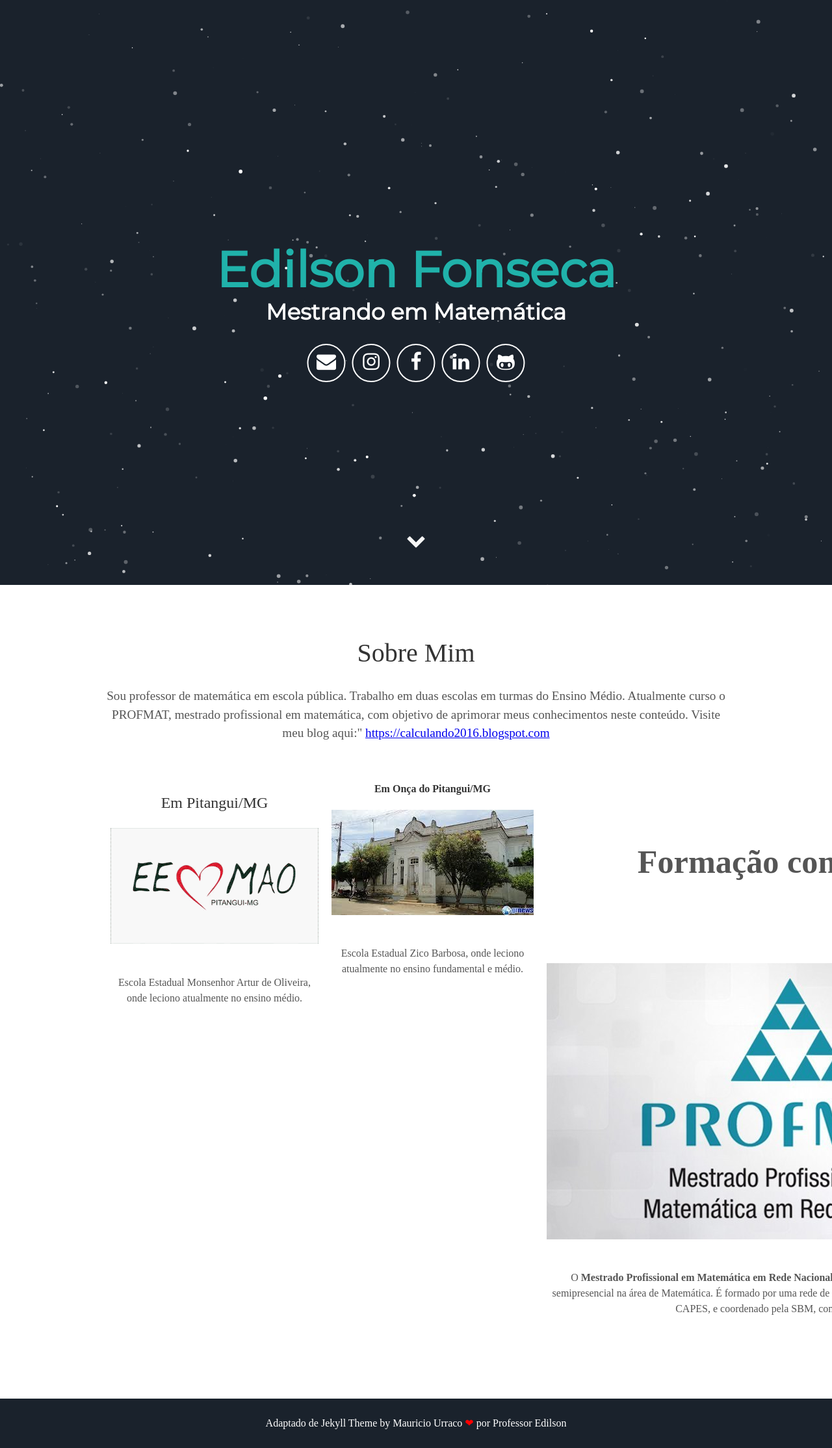
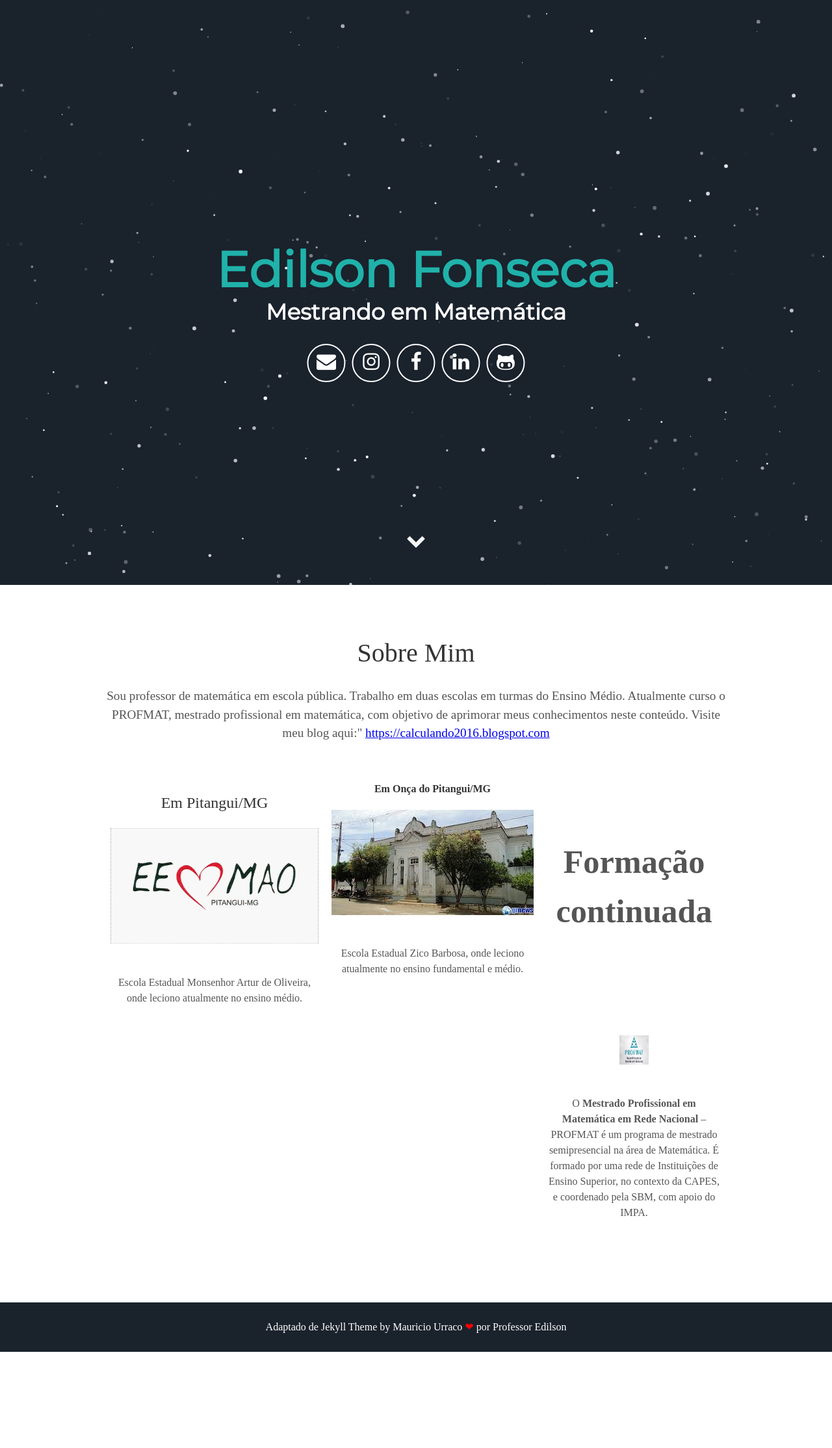
Before and after one commit to edilson-eemao/curriculo2, a Jekyll site: the page built from index.html, in a window 1280 px wide. Shown: the whole page at 65% size. Built offline with Jekyll 4.4.1, drawn with Linux system fonts in a browser that asks for light colours; some web fonts are replaced; after the commit the page ends 2080 px from its top, so only the background shows below that.

Commit message:
Introduz atributos height="45" width="45" na tag img do PRFMAT

```diff
--- a/_includes/about.html
+++ b/_includes/about.html
@@ -19,8 +19,9 @@
     <p>Escola Estadual Zico Barbosa, onde leciono atualmente no ensino fundamental e médio.</p>
   </div>
   <div class="tech">
+
     <h6>Formação continuada</h6>
-   <img src="https://github.com/edilson-eemao/curriculo2/blob/master/images/profmat-1.jpeg?raw=true" alt="">
+   <img src="https://github.com/edilson-eemao/curriculo2/blob/master/images/profmat-1.jpeg?raw=true" alt="" height="45" width="45">
 
     <p>O <b>Mestrado Profissional em Matemática em Rede Nacional</b> – PROFMAT é um programa de mestrado semipresencial na área de Matemática. É formado por uma rede de Instituições de Ensino Superior, no contexto da CAPES, e coordenado pela SBM, com apoio do IMPA.</p>
   </div>
```
